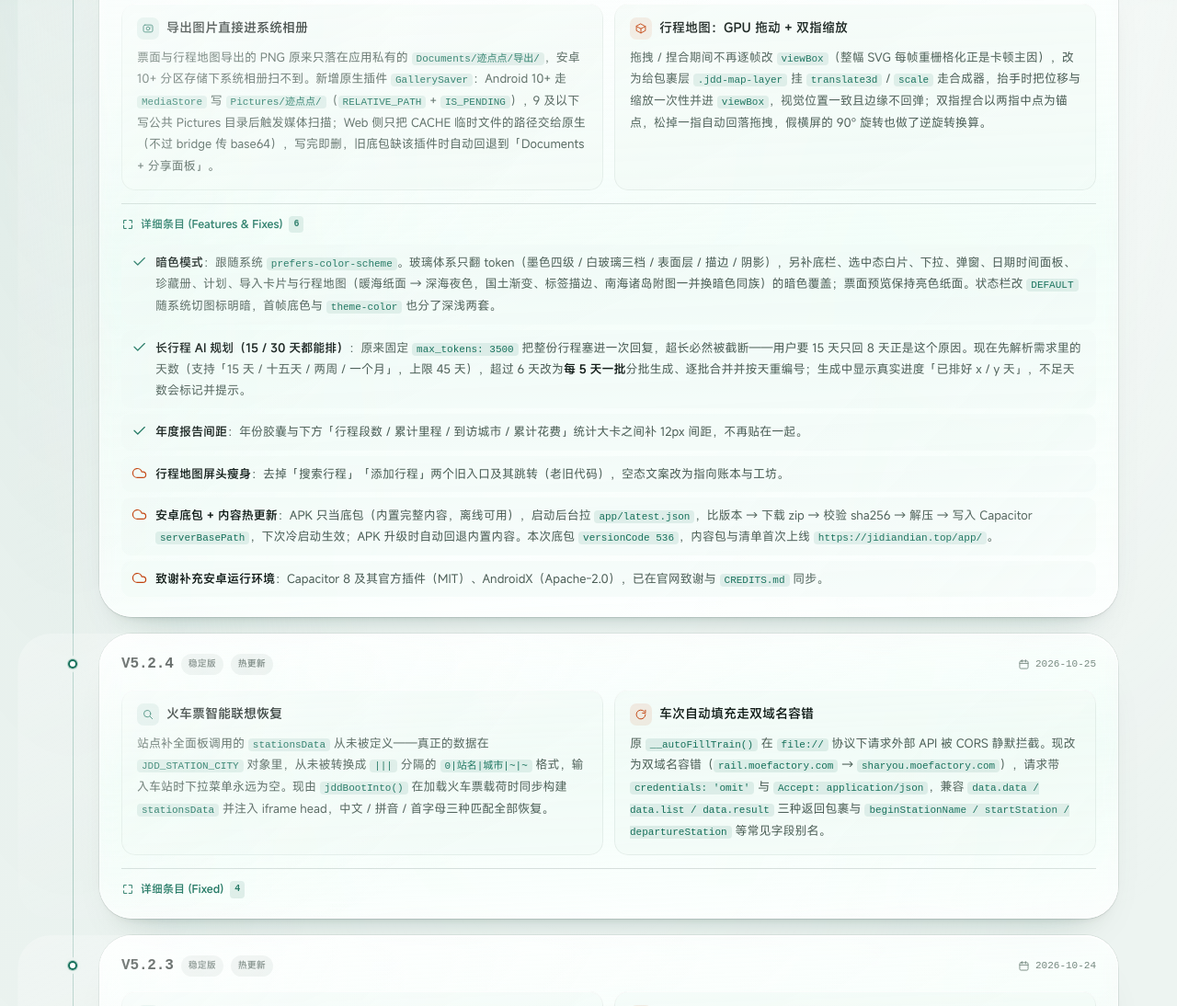
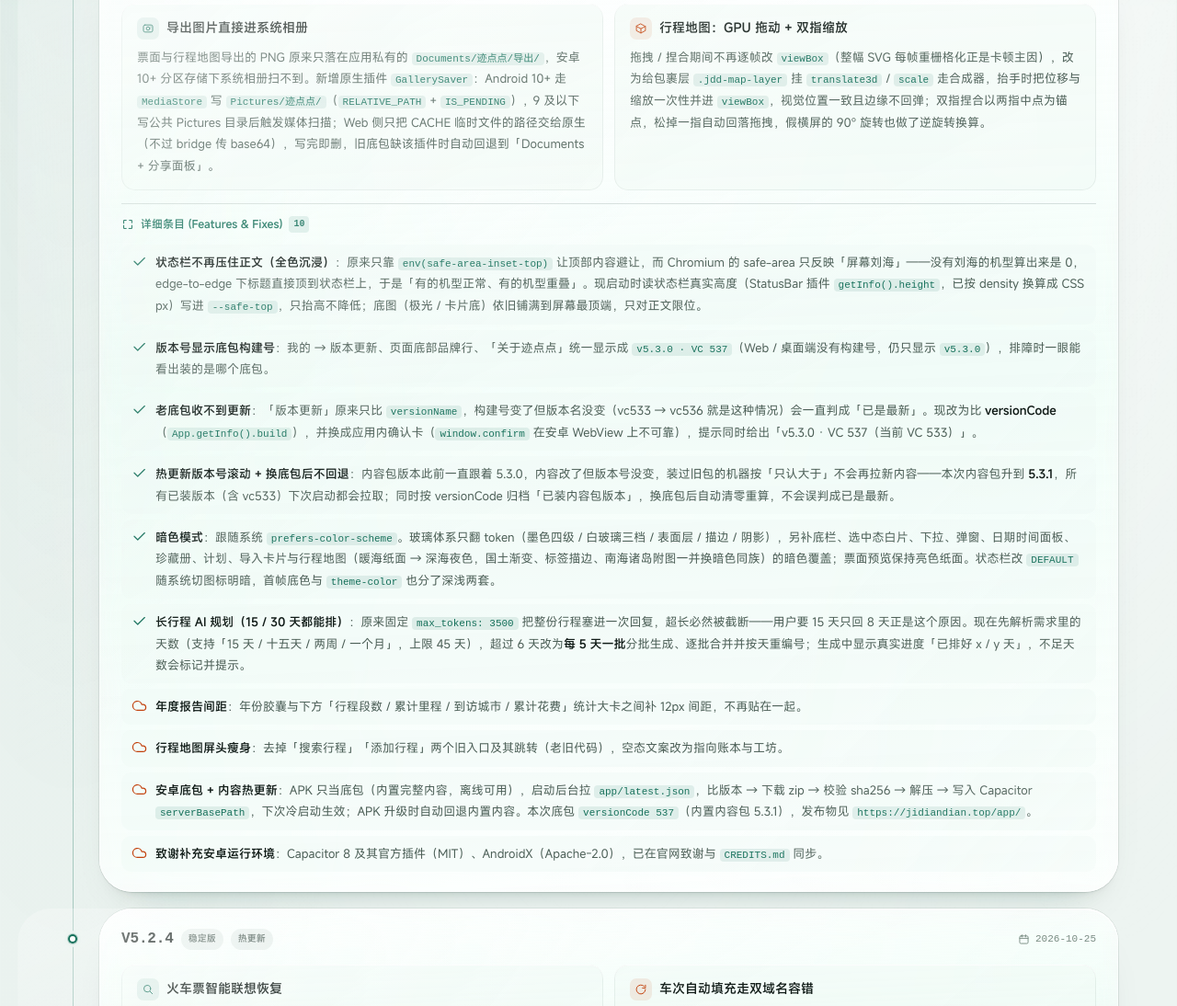
Before and after one commit to ajietudou007/TraceDot, a plain HTML site: page website/changelog.html in a window 1280 px wide. Shown: the part 786-1880 px from the top of the page at 92% size. Drawn offline with Linux system fonts and the light colour scheme.

Commit message:
release: V5.3.0 补丁（vc537 / 内容包 5.3.1）：状态栏沉浸限位、版本号显示 VC、底包更新按 versionCode 判定

```diff
--- a/website/changelog.html
+++ b/website/changelog.html
@@ -282,13 +282,17 @@
         </div>
       </div>
       <details class="cl-more" open>
-        <summary><span class="cl-caret"><svg viewBox="0 0 24 24" fill="none" stroke="currentColor" stroke-width="1.7" stroke-linecap="round" stroke-linejoin="round"><path d="M4.4 9V4.4H9"/><path d="M14 4.4h5.6V10"/><path d="M19.6 15v4.6H14"/><path d="M10 19.6H4.4V15"/></svg></span>详细条目 (Features &amp; Fixes) <b>6</b></summary>
+        <summary><span class="cl-caret"><svg viewBox="0 0 24 24" fill="none" stroke="currentColor" stroke-width="1.7" stroke-linecap="round" stroke-linejoin="round"><path d="M4.4 9V4.4H9"/><path d="M14 4.4h5.6V10"/><path d="M19.6 15v4.6H14"/><path d="M10 19.6H4.4V15"/></svg></span>详细条目 (Features &amp; Fixes) <b>10</b></summary>
         <ul class="cl-items">
+          <li class="is-primary"><span class="cl-li-ico"><svg viewBox="0 0 24 24" fill="none" stroke="currentColor" stroke-width="1.7" stroke-linecap="round" stroke-linejoin="round"><path d="M20.2 6.4 9.6 17 4.2 11.6"/></svg></span><p><strong>状态栏不再压住正文（全色沉浸）</strong>：原来只靠 <code>env(safe-area-inset-top)</code> 让顶部内容避让，而 Chromium 的 safe-area 只反映「屏幕刘海」——没有刘海的机型算出来是 0，edge-to-edge 下标题直接顶到状态栏上，于是「有的机型正常、有的机型重叠」。现启动时读状态栏真实高度（StatusBar 插件 <code>getInfo().height</code>，已按 density 换算成 CSS px）写进 <code>--safe-top</code>，只抬高不降低；底图（极光 / 卡片底）依旧铺满到屏幕最顶端，只对正文限位。</p></li>
+          <li class="is-primary"><span class="cl-li-ico"><svg viewBox="0 0 24 24" fill="none" stroke="currentColor" stroke-width="1.7" stroke-linecap="round" stroke-linejoin="round"><path d="M20.2 6.4 9.6 17 4.2 11.6"/></svg></span><p><strong>版本号显示底包构建号</strong>：我的 → 版本更新、页面底部品牌行、「关于迹点点」统一显示成 <code>v5.3.0 · VC 537</code>（Web / 桌面端没有构建号，仍只显示 <code>v5.3.0</code>），排障时一眼能看出装的是哪个底包。</p></li>
+          <li class="is-primary"><span class="cl-li-ico"><svg viewBox="0 0 24 24" fill="none" stroke="currentColor" stroke-width="1.7" stroke-linecap="round" stroke-linejoin="round"><path d="M20.2 6.4 9.6 17 4.2 11.6"/></svg></span><p><strong>老底包收不到更新</strong>：「版本更新」原来只比 <code>versionName</code>，构建号变了但版本名没变（vc533 → vc536 就是这种情况）会一直判成「已是最新」。现改为比 <strong>versionCode</strong>（<code>App.getInfo().build</code>），并换成应用内确认卡（<code>window.confirm</code> 在安卓 WebView 上不可靠），提示同时给出「v5.3.0 · VC 537（当前 VC 533）」。</p></li>
+          <li class="is-primary"><span class="cl-li-ico"><svg viewBox="0 0 24 24" fill="none" stroke="currentColor" stroke-width="1.7" stroke-linecap="round" stroke-linejoin="round"><path d="M20.2 6.4 9.6 17 4.2 11.6"/></svg></span><p><strong>热更新版本号滚动 + 换底包后不回退</strong>：内容包版本此前一直跟着 5.3.0，内容改了但版本号没变，装过旧包的机器按「只认大于」不会再拉新内容——本次内容包升到 <strong>5.3.1</strong>，所有已装版本（含 vc533）下次启动都会拉取；同时按 versionCode 归档「已装内容包版本」，换底包后自动清零重算，不会误判成已是最新。</p></li>
           <li class="is-primary"><span class="cl-li-ico"><svg viewBox="0 0 24 24" fill="none" stroke="currentColor" stroke-width="1.7" stroke-linecap="round" stroke-linejoin="round"><path d="M20.2 6.4 9.6 17 4.2 11.6"/></svg></span><p><strong>暗色模式</strong>：跟随系统 <code>prefers-color-scheme</code>。玻璃体系只翻 token（墨色四级 / 白玻璃三档 / 表面层 / 描边 / 阴影），另补底栏、选中态白片、下拉、弹窗、日期时间面板、珍藏册、计划、导入卡片与行程地图（暖海纸面 → 深海夜色，国土渐变、标签描边、南海诸岛附图一并换暗色同族）的暗色覆盖；票面预览保持亮色纸面。状态栏改 <code>DEFAULT</code> 随系统切图标明暗，首帧底色与 <code>theme-color</code> 也分了深浅两套。</p></li>
           <li class="is-primary"><span class="cl-li-ico"><svg viewBox="0 0 24 24" fill="none" stroke="currentColor" stroke-width="1.7" stroke-linecap="round" stroke-linejoin="round"><path d="M20.2 6.4 9.6 17 4.2 11.6"/></svg></span><p><strong>长行程 AI 规划（15 / 30 天都能排）</strong>：原来固定 <code>max_tokens: 3500</code> 把整份行程塞进一次回复，超长必然被截断——用户要 15 天只回 8 天正是这个原因。现在先解析需求里的天数（支持「15 天 / 十五天 / 两周 / 一个月」，上限 45 天），超过 6 天改为<strong>每 5 天一批</strong>分批生成、逐批合并并按天重编号；生成中显示真实进度「已排好 x / y 天」，不足天数会标记并提示。</p></li>
-          <li class="is-primary"><span class="cl-li-ico"><svg viewBox="0 0 24 24" fill="none" stroke="currentColor" stroke-width="1.7" stroke-linecap="round" stroke-linejoin="round"><path d="M20.2 6.4 9.6 17 4.2 11.6"/></svg></span><p><strong>年度报告间距</strong>：年份胶囊与下方「行程段数 / 累计里程 / 到访城市 / 累计花费」统计大卡之间补 12px 间距，不再贴在一起。</p></li>
+          <li class="is-alt"><span class="cl-li-ico"><svg viewBox="0 0 24 24" fill="none" stroke="currentColor" stroke-width="1.7" stroke-linecap="round" stroke-linejoin="round"><path d="M17.5 19H9a7 7 0 1 1 6.71-9h1.79a4.5 4.5 0 1 1 0 9Z"/></svg></span><p><strong>年度报告间距</strong>：年份胶囊与下方「行程段数 / 累计里程 / 到访城市 / 累计花费」统计大卡之间补 12px 间距，不再贴在一起。</p></li>
           <li class="is-alt"><span class="cl-li-ico"><svg viewBox="0 0 24 24" fill="none" stroke="currentColor" stroke-width="1.7" stroke-linecap="round" stroke-linejoin="round"><path d="M17.5 19H9a7 7 0 1 1 6.71-9h1.79a4.5 4.5 0 1 1 0 9Z"/></svg></span><p><strong>行程地图屏头瘦身</strong>：去掉「搜索行程」「添加行程」两个旧入口及其跳转（老旧代码），空态文案改为指向账本与工坊。</p></li>
-          <li class="is-alt"><span class="cl-li-ico"><svg viewBox="0 0 24 24" fill="none" stroke="currentColor" stroke-width="1.7" stroke-linecap="round" stroke-linejoin="round"><path d="M17.5 19H9a7 7 0 1 1 6.71-9h1.79a4.5 4.5 0 1 1 0 9Z"/></svg></span><p><strong>安卓底包 + 内容热更新</strong>：APK 只当底包（内置完整内容，离线可用），启动后台拉 <code>app/latest.json</code>，比版本 → 下载 zip → 校验 sha256 → 解压 → 写入 Capacitor <code>serverBasePath</code>，下次冷启动生效；APK 升级时自动回退内置内容。本次底包 <code>versionCode 536</code>，内容包与清单首次上线 <code>https://jidiandian.top/app/</code>。</p></li>
+          <li class="is-alt"><span class="cl-li-ico"><svg viewBox="0 0 24 24" fill="none" stroke="currentColor" stroke-width="1.7" stroke-linecap="round" stroke-linejoin="round"><path d="M17.5 19H9a7 7 0 1 1 6.71-9h1.79a4.5 4.5 0 1 1 0 9Z"/></svg></span><p><strong>安卓底包 + 内容热更新</strong>：APK 只当底包（内置完整内容，离线可用），启动后台拉 <code>app/latest.json</code>，比版本 → 下载 zip → 校验 sha256 → 解压 → 写入 Capacitor <code>serverBasePath</code>，下次冷启动生效；APK 升级时自动回退内置内容。本次底包 <code>versionCode 537</code>（内置内容包 5.3.1），发布物见 <code>https://jidiandian.top/app/</code>。</p></li>
           <li class="is-alt"><span class="cl-li-ico"><svg viewBox="0 0 24 24" fill="none" stroke="currentColor" stroke-width="1.7" stroke-linecap="round" stroke-linejoin="round"><path d="M17.5 19H9a7 7 0 1 1 6.71-9h1.79a4.5 4.5 0 1 1 0 9Z"/></svg></span><p><strong>致谢补充安卓运行环境</strong>：Capacitor 8 及其官方插件（MIT）、AndroidX（Apache-2.0），已在官网致谢与 <code>CREDITS.md</code> 同步。</p></li>
         </ul>
       </details>
```
Also changed, not shown: app/latest.json (+5 -5 lines), website/index.html (+1 -1 lines), CHANGELOG.md, README.md, 2 other files.
